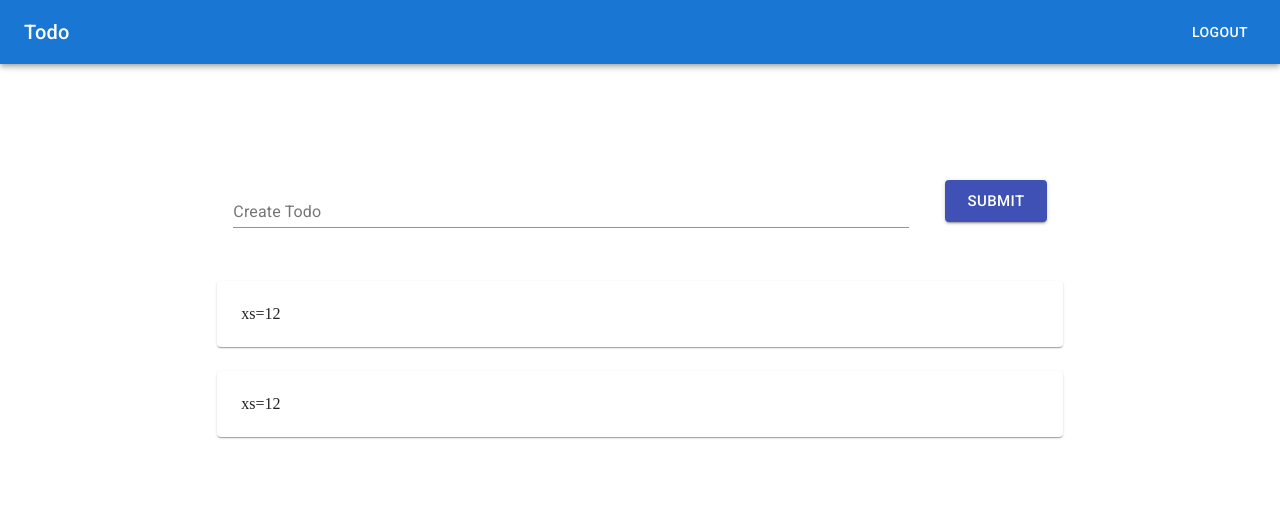
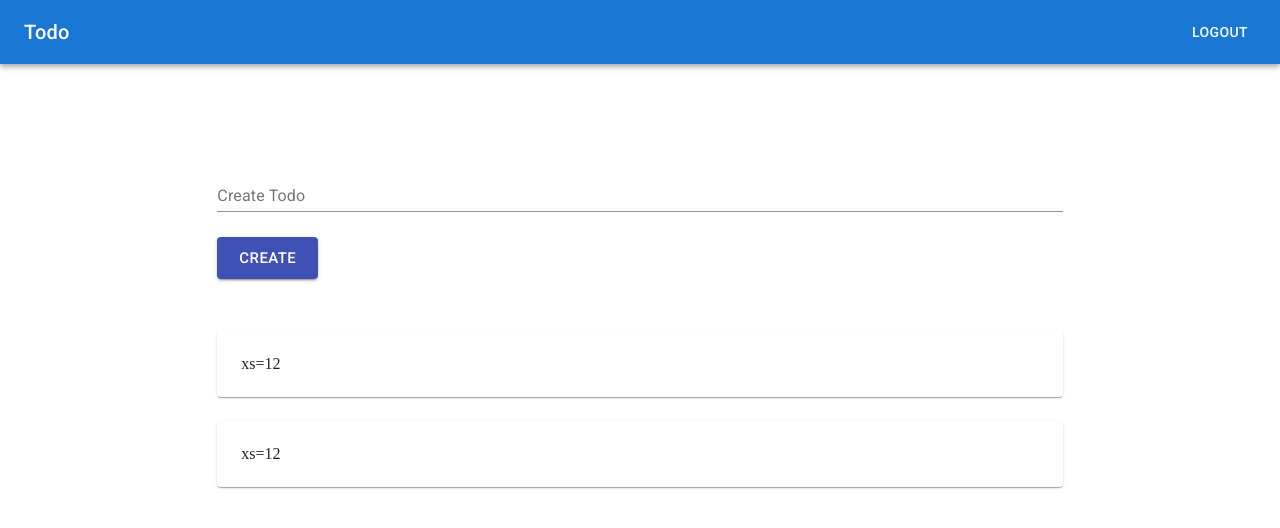
Before and after one commit to plechipt/todo-app, a React (Create React App) app in the folder frontend/: page / in a window 1280 px wide. Shown: the top 528 px of the page. Built offline with nearby package versions, Linux system fonts and the light colour scheme.

Commit message:
added CreateForm and TodoList component

```diff
--- a/frontend/src/App.js
+++ b/frontend/src/App.js
@@ -1,7 +1,8 @@
 import "./App.css";
 
 import Navbar from "./components/Navbar";
-import Todo from "./components/Todo";
+import TodoList from "./components/TodoList";
+import CreateForm from "./components/CreateForm";
 
 function App() {
   return (
@@ -10,7 +11,8 @@ function App() {
         <Navbar />
       </header>
       <main>
-        <Todo />
+        <CreateForm />
+        <TodoList />
       </main>
     </div>
   );
--- /dev/null
+++ b/frontend/src/components/CreateForm.js
@@ -0,0 +1,47 @@
+import React from "react";
+import { makeStyles } from "@material-ui/core/styles";
+import TextField from "@material-ui/core/TextField";
+import Button from "@material-ui/core/Button";
+import Box from "@material-ui/core/Box";
+import Grid from "@material-ui/core/Grid";
+
+const useStyles = makeStyles((theme) => ({
+  root: {
+    flexGrow: 1,
+  },
+  submitButton: {
+    marginTop: 25,
+    marginBottom: 40,
+  },
+}));
+
+const CreateForm = () => {
+  const classes = useStyles();
+
+  return (
+    <div className={classes.root}>
+      <Grid justify="center" alignItems="center" container spacing={3}>
+        <Grid item xs={8}>
+          <TextField
+            className={classes.createField}
+            label="Create Todo"
+            fullWidth
+            inputProps={{
+              maxLength: 50,
+            }}
+          />
+          <Button
+            className={classes.submitButton}
+            variant="contained"
+            size="large"
+            color="primary"
+          >
+            Create
+          </Button>
+        </Grid>
+      </Grid>
+    </div>
+  );
+};
+
+export default CreateForm;
--- a/frontend/src/components/Todo.js
+++ /dev/null
@@ -1,69 +0,0 @@
-import React from "react";
-import { makeStyles } from "@material-ui/core/styles";
-import Paper from "@material-ui/core/Paper";
-import Grid from "@material-ui/core/Grid";
-import TextField from "@material-ui/core/TextField";
-import Button from "@material-ui/core/Button";
-import Box from "@material-ui/core/Box";
-
-const useStyles = makeStyles((theme) => ({
-  root: {
-    flexGrow: 1,
-  },
-  createField: {
-    display: "flex",
-    marginBottom: 25,
-  },
-  submitButton: {
-    marginLeft: 20,
-  },
-  paper: {
-    padding: theme.spacing(3),
-    textAlign: "left",
-  },
-}));
-
-const Todo = () => {
-  const classes = useStyles();
-
-  return (
-    <div className={classes.root}>
-      <Grid justify="center" alignItems="center" container spacing={3}>
-        <Grid item xs={8}>
-          <Box display="flex" p={1}>
-            <Box p={1} flexGrow={1}>
-              <TextField
-                className={classes.createField}
-                label="Create Todo"
-                fullWidth
-                inputProps={{
-                  maxLength: 70,
-                }}
-              />
-            </Box>
-            <Box p={1}>
-              <Button
-                className={classes.submitButton}
-                variant="contained"
-                size="large"
-                color="primary"
-              >
-                Submit
-              </Button>
-            </Box>
-          </Box>
-        </Grid>
-      </Grid>
-      <Grid justify="center" alignItems="center" container spacing={3}>
-        <Grid item xs={8}>
-          <Paper className={classes.paper}>xs=12</Paper>
-        </Grid>
-        <Grid item xs={8}>
-          <Paper className={classes.paper}>xs=12</Paper>
-        </Grid>
-      </Grid>
-    </div>
-  );
-};
-
-export default Todo;
--- /dev/null
+++ b/frontend/src/components/TodoList.js
@@ -0,0 +1,33 @@
+import React from "react";
+import { makeStyles } from "@material-ui/core/styles";
+import Paper from "@material-ui/core/Paper";
+import Grid from "@material-ui/core/Grid";
+
+const useStyles = makeStyles((theme) => ({
+  root: {
+    flexGrow: 1,
+  },
+  paper: {
+    padding: theme.spacing(3),
+    textAlign: "left",
+  },
+}));
+
+const TodoList = () => {
+  const classes = useStyles();
+
+  return (
+    <div className={classes.root}>
+      <Grid justify="center" alignItems="center" container spacing={3}>
+        <Grid item xs={8}>
+          <Paper className={classes.paper}>xs=12</Paper>
+        </Grid>
+        <Grid item xs={8}>
+          <Paper className={classes.paper}>xs=12</Paper>
+        </Grid>
+      </Grid>
+    </div>
+  );
+};
+
+export default TodoList;
```
Also changed, not shown: 1 other file (tests, documents, lock files or other folders).
